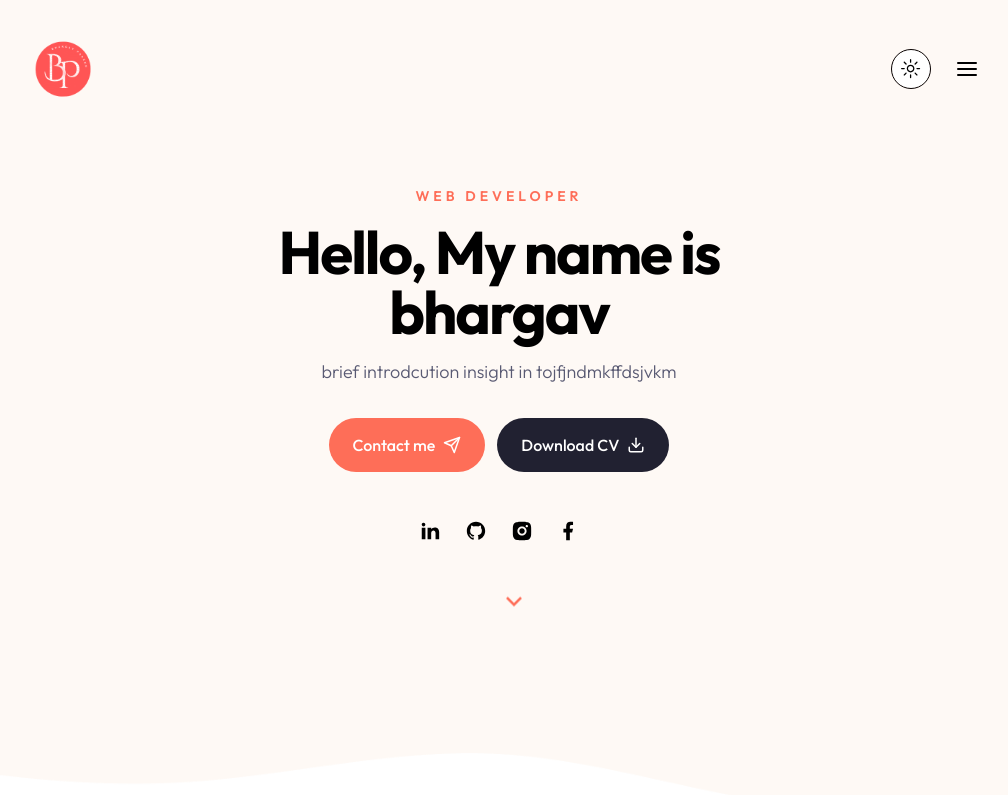
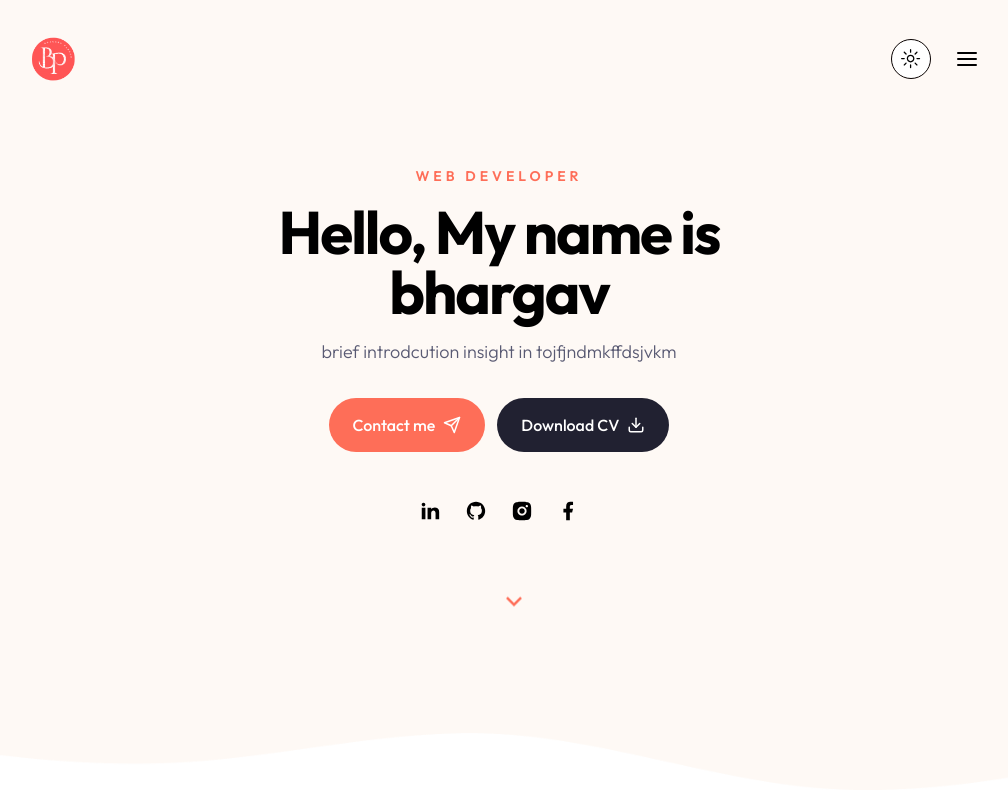
Before and after one commit to parekhbhargav25/MyPortfolio, a Next.js app in the folder my-app/: page / in a window 1280 px wide. Shown: the top 795 px of the page, without its empty margins (141-1149 px from the left). Built offline with nearby package versions, Linux system fonts and the light colour scheme.

Commit message:
tried fixing image issue

```diff
--- a/my-app/components/Hero.jsx
+++ b/my-app/components/Hero.jsx
@@ -1,6 +1,7 @@
 import Link from 'next/link'
 import {Button} from './ui/button'
 import {Download, Send} from 'lucide-react'
+import image from '../public/hero/developer.png'
 
 import { RiTeamFill, RiTodoFill, RiArrowDownSLine} from 'react-icons/ri'
 
@@ -27,7 +28,7 @@ const Hero = () => {
                     endCountNum={8}
                     badgeText='Finished Projects' />
 
-                    <DevImg containerStyles={"bg-hero_shape w-[510px] h-[462px] bg-no-repeat relative bg-bottom"} imgSrc='/hero/developer1.png ' />
+                    <DevImg containerStyles={"bg-hero_shape w-[510px] h-[462px] bg-no-repeat relative bg-bottom"} imgSrc={image} />
 
                     </div>
                 </div>
--- a/my-app/components/Logo.jsx
+++ b/my-app/components/Logo.jsx
@@ -5,7 +5,7 @@ import Image from 'next/image'
 const Logo = () => {
     return (
         <Link href ='/'>
-            <Image src='/4.png' width={90} height={60} priority alt='bhargav' />
+            <Image src='/4.png' width={70} height={40} priority alt='bhargav' />
         </Link>
     )
 }
```
Also changed, not shown: my-app/components/Header.jsx (line endings or trailing spaces), my-app/public/hero/developer.png, my-app/public/hero/developer1.png (deleted).
